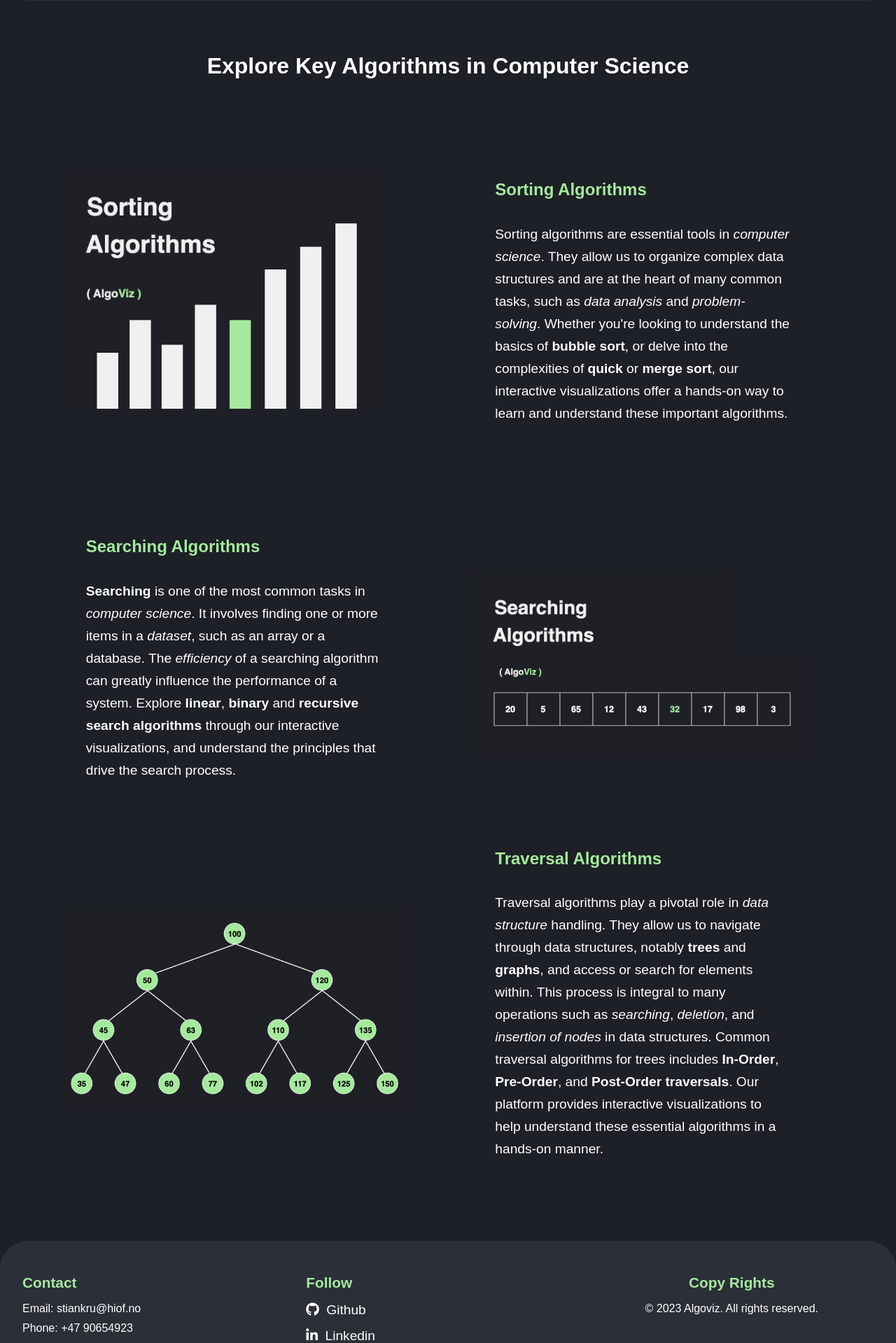
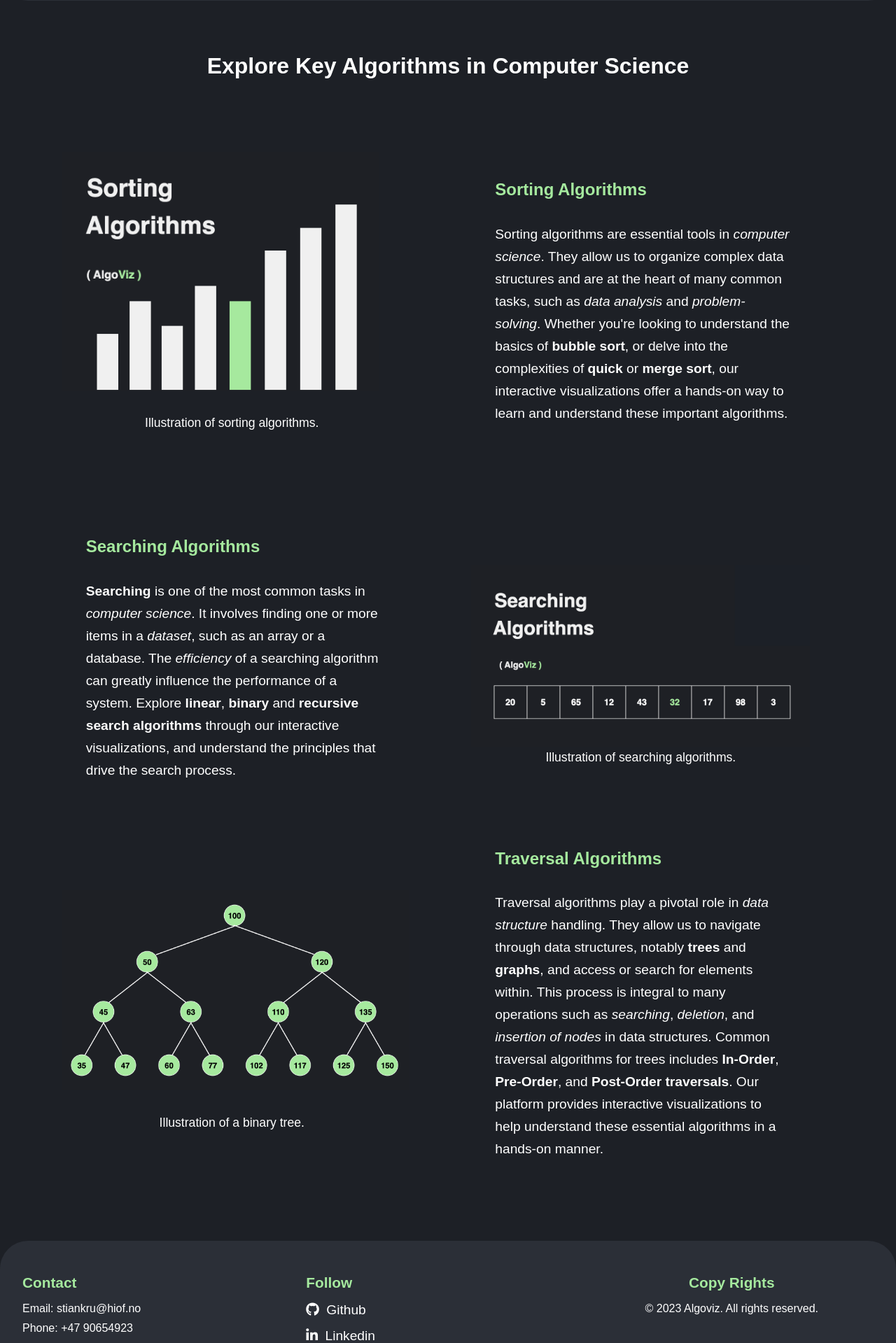
Before and after one commit to stian96/algorithm-visualizer, a Flask app: page / in a window 1280 px wide. Shown: the part 992-2911 px from the top of the page at 70% size. Run offline with Flask 3, Linux system fonts and the light colour scheme.

Commit message:
added figure and figcaption tags on images.

```diff
--- a/app/static/css/style.css
+++ b/app/static/css/style.css
@@ -297,3 +297,13 @@ footer {
 .fade-in.active {
     opacity: 1;
 }
+
+figcaption {
+    text-align: center;
+    font-size: 1.1em;
+}
+
+.image-align {
+    margin-right: 7.5rem;
+    margin-top: 2rem;
+}
--- a/app/templates/index.html
+++ b/app/templates/index.html
@@ -59,9 +59,10 @@
         <section id="algorithms">
             <h2 class="explore-title">Explore Key Algorithms in Computer Science</h2>
             <div class="sorting-container">
-                <div class="category-image">
+                <figure class="category-image">
                     <img src="../static/img/image.png" alt="Sorting Algorithms Image">
-                </div>
+                    <figcaption class="image-align">Illustration of sorting algorithms.</figcaption>
+                </figure>
                 <div class="category-list category-1">
                     <h3>Sorting Algorithms</h3>
                     <p class="algorithm-description">
@@ -84,14 +85,16 @@
                         through our interactive visualizations, and understand the principles that drive the search process.
                     </p>
                 </div>
-                <div class="searching-image">
+                <figure class="searching-image">
                     <img src="../static/img/image2.png" alt="Searching Algorithms Image">
-                </div>
+                    <figcaption>Illustration of searching algorithms.</figcaption>
+                </figure>
             </div>
             <div class="sorting-container traversal-container">
-                <div class="category-image bintree-image">
+                <figure class="category-image bintree-image">
                     <img src="../static/img/image3.png" alt="Binary Tree Image">
-                </div>
+                    <figcaption class="image-align">Illustration of a binary tree.</figcaption>
+                </figure>
                 <div class="category-list">
                     <h3>Traversal Algorithms</h3>
                     <p class="algorithm-description">
@@ -106,9 +109,6 @@
                     </p>
                 </div>
             </div>
-        </section>
-        <section id="instructions">
-            <!-- Instructions for using the site.-->
         </section>
     </main>
     <footer>
```
